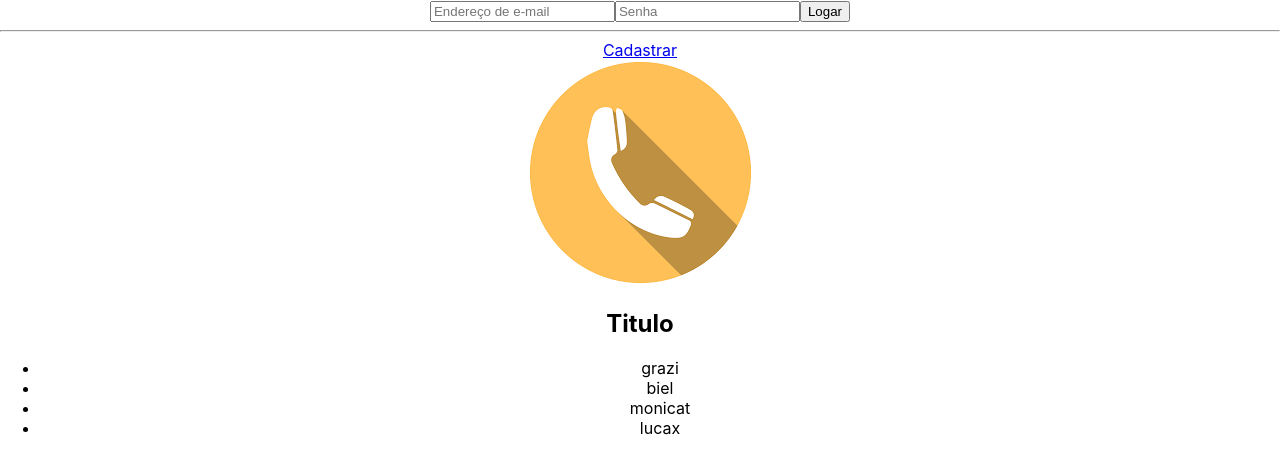
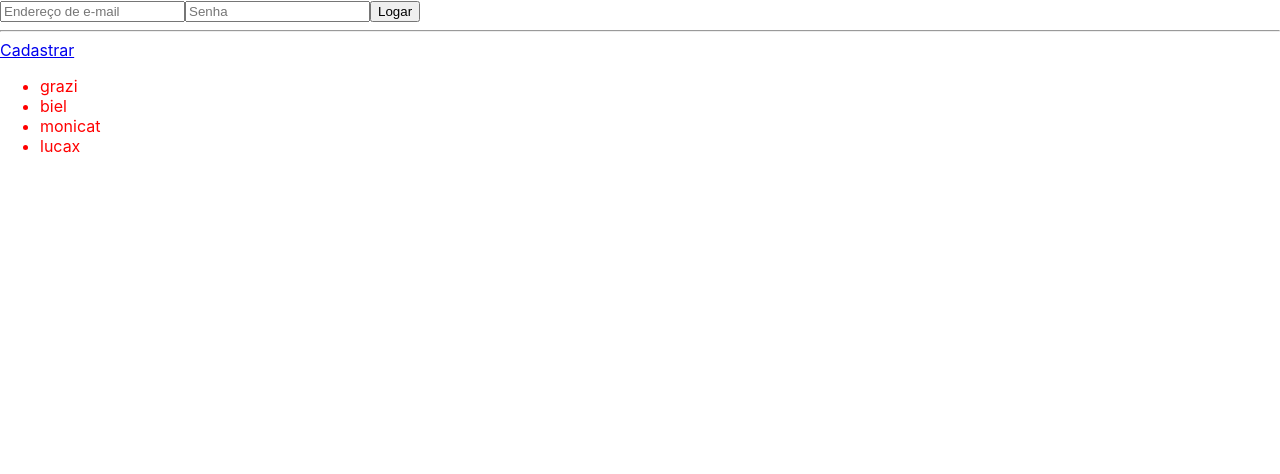
Before and after one commit to lsmar/IronHack_WEBDEV_Final_Front, a React (Create React App) app: page / in a window 1280 px wide. Shown: the top 474 px of the page. Built offline with nearby package versions, Linux system fonts and the light colour scheme.

Commit message:
component-style-student-list

```diff
--- a/src/App.js
+++ b/src/App.js
@@ -2,7 +2,7 @@
 
 import React, {Component} from 'react';
 import Routes from "./routes/routes";
-import './App.css';
+import './Gabriel.css';
 
 import Logo from './components/Logo'
 import Title from './components/Title'
@@ -24,15 +24,7 @@ class App extends Component {
 
     <div className="App">
       <Routes />
-
-
-      <Logo />
-      <Title>
-        Titulo
-      </Title>
-
-
-      <StudentsList students={this.state.obj}/>
+      <StudentsList isChecked={false} students={this.state.obj}/>
     </div>
 
     );
--- a/src/Gabriel.css
+++ b/src/Gabriel.css
@@ -10,3 +10,11 @@
   display: flex;
   justify-content: space-around;
 }
+
+.component-student-green{
+  color: green;
+}
+
+.component-student-red{
+  color: red;
+}
--- a/src/components/StudentsList.jsx
+++ b/src/components/StudentsList.jsx
@@ -5,7 +5,7 @@ const StudentsList = (props) => {
   return (
     <ul>
       {props.students.map((elem, idx) => {
-         return <li key={idx}>{elem.name}</li>
+         return <li className={props.isChecked ? 'component-student-green' : 'component-student-red'} key={idx}>{elem.name}</li>
         // return <li><NavLink key={idx} to={`/${elem.id}`}> {elem.name}</NavLink></li>
       })}
     </ul>
```
Also changed, not shown: 1 other file (tests, documents, lock files or other folders).
